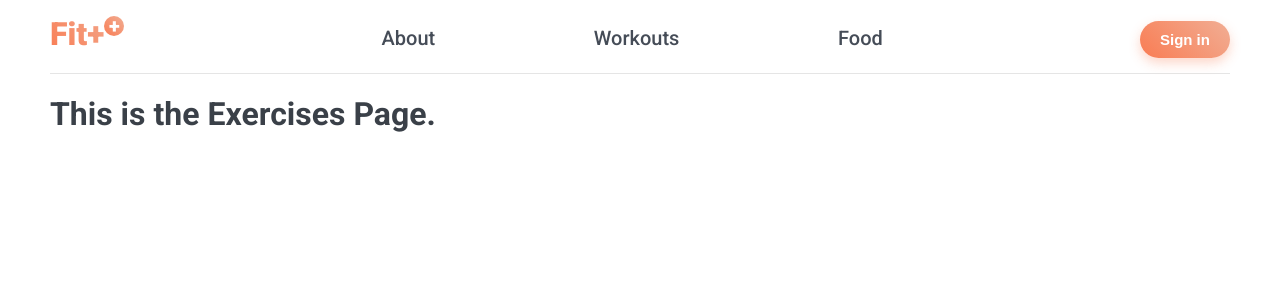
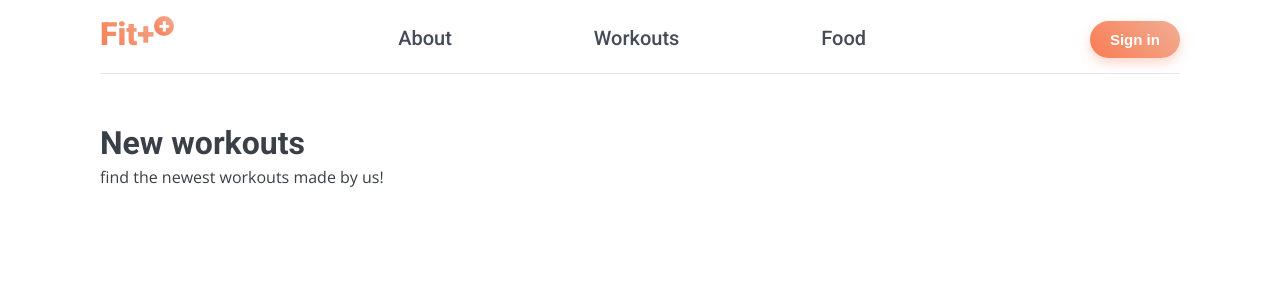
Before and after one commit to FitPlusPlus-Team/FitPlusPlus, a React (Create React App) app in the folder fitplusplus/: page /workouts in a window 1280 px wide. Shown: the top 300 px of the page. Built offline with nearby package versions, Linux system fonts and the light colour scheme.

Commit message:
more work on exercises page

```diff
--- a/fitplusplus/package.json
+++ b/fitplusplus/package.json
@@ -6,6 +6,7 @@
     "@testing-library/jest-dom": "^5.14.1",
     "@testing-library/react": "^11.2.7",
     "@testing-library/user-event": "^12.8.3",
+    "node-sass": "^6.0.1",
     "react": "^17.0.2",
     "react-dom": "^17.0.2",
     "react-router-dom": "^5.2.0",
@@ -20,8 +21,7 @@
   },
   "eslintConfig": {
     "extends": [
-      "react-app",
-      "react-app/jest"
+      "react-app"
     ]
   },
   "browserslist": {
--- a/fitplusplus/src/components/workouts/style.css
+++ /dev/null
@@ -1,13 +0,0 @@
-body,html{
-}
-#workouts{
-    background-color: var(--background-secondary);
-    height:100vh;
-    overflow: auto;
-    padding: 0 50px ;
-}
-
-#workouts nav{
-    border-bottom: 1px solid rgba(0,0,0,0.1);
-    padding: 15px 0;
-}
--- /dev/null
+++ b/fitplusplus/src/components/workouts/style.scss
@@ -0,0 +1,22 @@
+#workouts{
+    background-color: var(--background-secondary);
+    height: 100vh;
+    overflow: auto;
+    padding: 0 100px;
+
+    nav{
+        border-bottom: 1px solid rgba(0,0,0,0.1);
+        padding: 15px 0;
+        margin-bottom: 50px;
+    }
+
+    .section-header {
+        h1{
+            margin: 0;
+        }
+        p{
+            margin: 4px 0;
+        }
+    }
+
+}
--- a/fitplusplus/src/components/workouts/workouts.jsx
+++ b/fitplusplus/src/components/workouts/workouts.jsx
@@ -1,14 +1,29 @@
 import React from "react";
 import Navbar from "../Navbar.jsx"
-import "./style.css";
+import "./style.scss";
 
 const Workouts = () => {
   return (
     <div id="workouts">
       <Navbar />
-      <h1>This is the Exercises Page.</h1>
+      <NewWorkouts />
     </div>
   );
 };
 
+const SectionHeader = (props) => {
+    return (
+        <div className="section-header">
+            <h1>{props.title}</h1>
+            <p>{props.description}</p>
+        </div>
+    )
+}
+
+const NewWorkouts = () => {
+    return (
+        <SectionHeader title="New workouts" description="find the newest workouts made by us!"/>
+    )
+}
+
 export default Workouts;
--- a/fitplusplus/src/styles/Navbar.css
+++ b/fitplusplus/src/styles/Navbar.css
@@ -8,7 +8,6 @@ header {
 
 nav {
   display: flex;
-  width: 100%;
   justify-content: space-between;
   align-items: baseline;
   padding: 30px 0;
```
